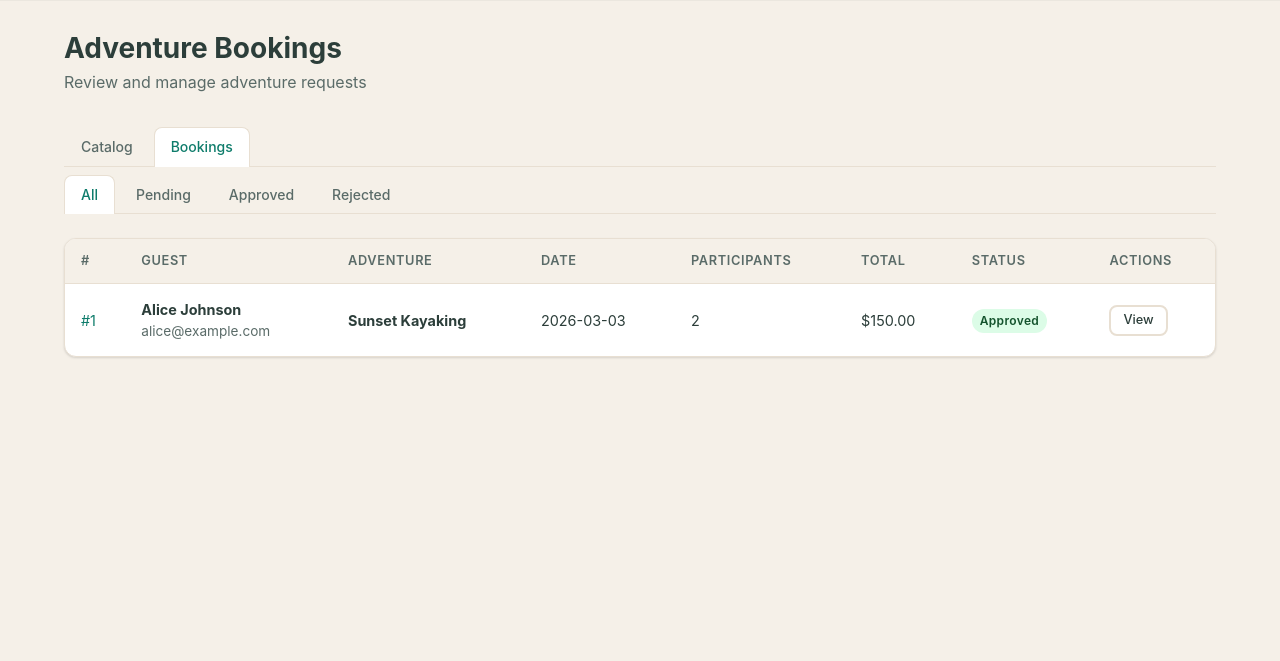
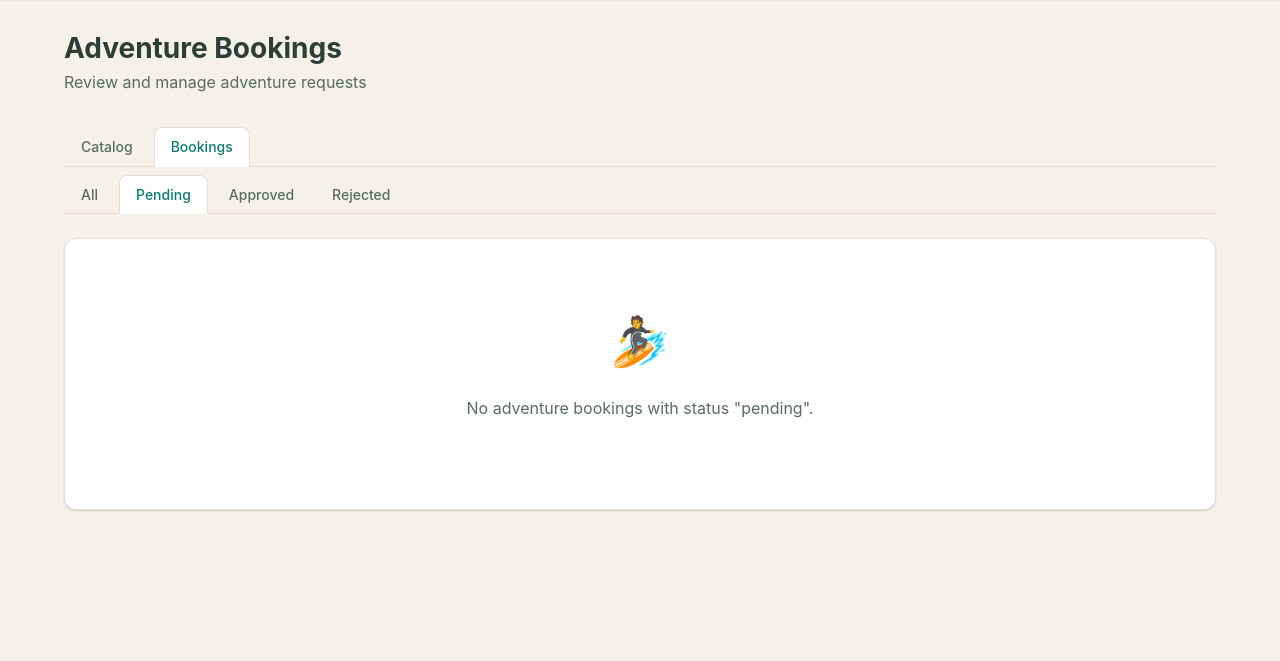
Before and after one commit to nm90/booking-site-mar17, a Flask app: page /admin/adventure-bookings in a window 1280 px wide. Shown: the part 61-722 px from the top of the page. Run offline with Flask 3, Linux system fonts and the light colour scheme; the visitor is signed in with stand-in values (Sample User, id 1); data comes from the database, SQL or seed files in the repository; parts of the project's set-up code (start-up, migrations or seed data) failed here and were passed over; some libraries are stand-ins or nearby versions.

Commit message:
fix(admin): default Adventures nav to pending adventure bookings
Navigate directly to the Bookings tab with Pending filter instead of
landing on Catalog then requiring two extra clicks to reach pending items.

Co-Authored-By: Claude Opus 4.6 <noreply@anthropic.com>

```diff
--- a/backend/controllers/admin_controller.py
+++ b/backend/controllers/admin_controller.py
@@ -329,7 +329,9 @@ def adventures_deactivate(adventure_id):
 @admin_required
 def adventure_bookings_index():
     """View all adventure booking requests."""
-    status = request.args.get('status')
+    status = request.args.get('status', 'pending')
+    if status == 'all':
+        status = None
     bookings = AdventureBooking.get_all(status=status)
     return render_template('admin/adventure_bookings.html', bookings=bookings, current_status=status)
 
--- a/backend/templates/admin/adventure_bookings.html
+++ b/backend/templates/admin/adventure_bookings.html
@@ -15,7 +15,7 @@
 </div>
 
 <div class="filter-tabs">
-    <a href="{{ url_for('admin.adventure_bookings_index') }}"
+    <a href="?status=all"
        class="filter-tab {% if not current_status %}active{% endif %}">All</a>
     <a href="?status=pending"
        class="filter-tab {% if current_status == 'pending' %}active{% endif %}">Pending</a>
--- a/backend/templates/base.html
+++ b/backend/templates/base.html
@@ -19,7 +19,7 @@
                     <a href="{{ url_for('admin.bookings_index') }}" {% if request.endpoint == 'admin.bookings_index' %}class="active"{% endif %}>Bookings</a>
                     <a href="{{ url_for('admin.reviews_index') }}" {% if request.endpoint == 'admin.reviews_index' %}class="active"{% endif %}>Reviews</a>
                     <a href="{{ url_for('admin.properties_index') }}" {% if request.endpoint and 'properties' in request.endpoint %}class="active"{% endif %}>Properties</a>
-                    <a href="{{ url_for('admin.adventures_index') }}" {% if request.endpoint and (request.endpoint.startswith('admin.adventures_') or request.endpoint.startswith('admin.adventure_bookings_')) %}class="active"{% endif %}>Adventures</a>
+                    <a href="{{ url_for('admin.adventure_bookings_index', status='pending') }}" {% if request.endpoint and (request.endpoint.startswith('admin.adventures_') or request.endpoint.startswith('admin.adventure_bookings_')) %}class="active"{% endif %}>Adventures</a>
                     <a href="{{ url_for('admin.users_index') }}" {% if request.endpoint == 'admin.users_index' %}class="active"{% endif %}>Users</a>
                 {% else %}
                     <a href="{{ url_for('portal.dashboard') }}" {% if request.endpoint == 'portal.dashboard' %}class="active"{% endif %}>Dashboard</a>
```
